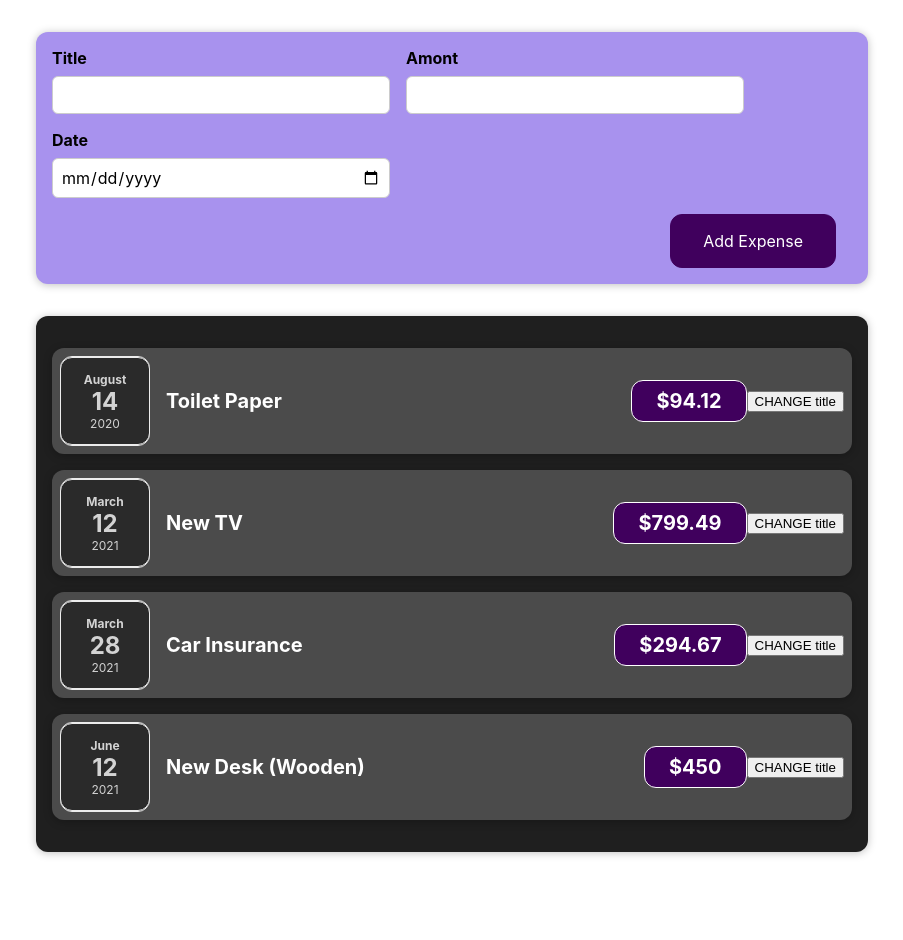
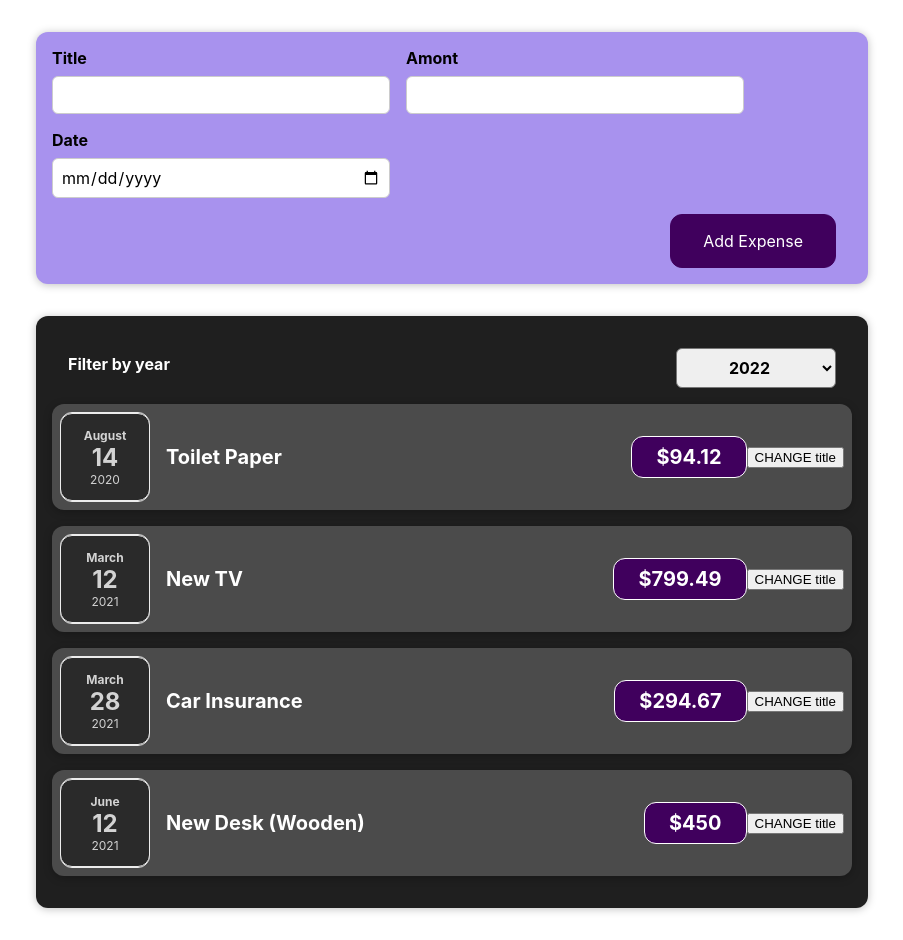
Before and after one commit to marcel-balint/expense_tracking, a React (Create React App) app: page / in a window 1280 px wide. Shown: the whole page, without its empty margins (188-1091 px from the left). Before the commit the page ends 884 px from the top, so only its background shows below. Built offline with nearby package versions, Linux system fonts and the light colour scheme.

Commit message:
Created the filter compenent

```diff
--- a/src/compnents/Expenses/Expenses.jsx
+++ b/src/compnents/Expenses/Expenses.jsx
@@ -1,9 +1,21 @@
+import { useState } from "react";
+
 import ExpenseItem from "./ExpenseItem";
+import ExpensesFilter from "./ExpensesFilter";
 import "./Expenses.css";
 
 function Expenses(props) {
+  const [filteredYear, setFilteredYear] = useState("2022");
+
+  const filterChangeHandler = (selectedYear) => {
+    setFilteredYear(selectedYear);
+  };
   return (
     <div className="expenses">
+      <ExpensesFilter
+        selected={filteredYear}
+        onChangeFilter={filterChangeHandler}
+      />
       <ExpenseItem
         title={props.items[0].title}
         amount={props.items[0].amount}
--- /dev/null
+++ b/src/compnents/Expenses/ExpensesFilter.css
@@ -0,0 +1,24 @@
+.expenses-filter {
+    color: white;
+    padding: 0 1rem;
+  }
+
+  .expenses-filter__control {
+    display: flex;
+    width: 100%;
+    align-items: center;
+    justify-content: space-between;
+    margin: 1rem 0;
+  }
+
+  .expenses-filter label {
+    font-weight: bold;
+    margin-bottom: 0.5rem;
+  }
+
+  .expenses-filter select {
+    font: inherit;
+    padding: 0.5rem 3rem;
+    font-weight: bold;
+    border-radius: 6px;
+  }
--- /dev/null
+++ b/src/compnents/Expenses/ExpensesFilter.jsx
@@ -0,0 +1,25 @@
+import React from "react";
+
+import "./ExpensesFilter.css";
+
+const ExpensesFilter = (props) => {
+  const dropdownChangeHandler = (e) => {
+    props.onChangeFilter(e.target.value);
+  };
+
+  return (
+    <div className="expenses-filter">
+      <div className="expenses-filter__control">
+        <label>Filter by year</label>
+        <select value={props.selected} onChange={dropdownChangeHandler}>
+          <option value="2022">2022</option>
+          <option value="2021">2021</option>
+          <option value="2020">2020</option>
+          <option value="2019">2019</option>
+        </select>
+      </div>
+    </div>
+  );
+};
+
+export default ExpensesFilter;
```
